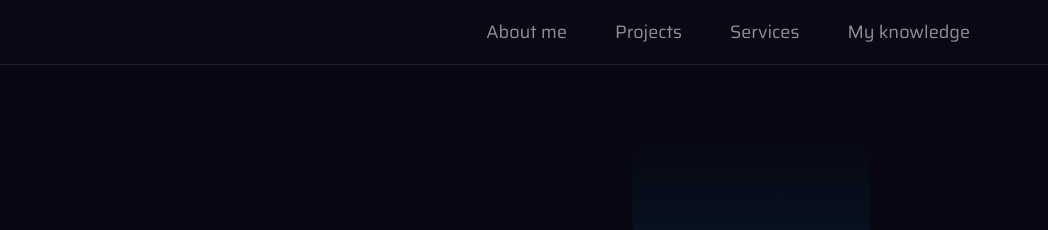
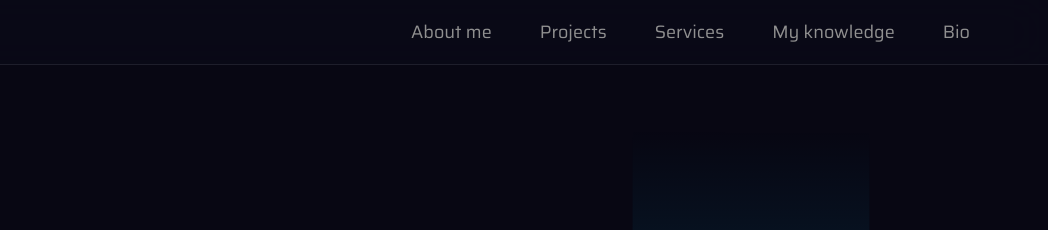
Before and after one commit to noActive/margiela-portfolio-old, a plain HTML site: page index.html in a window 1280 px wide. Shown: the top 230 px of the page, 232-1280 px from the left. Drawn offline with nearby package versions, Linux system fonts and the light colour scheme.

Commit message:
Update index.html

```diff
--- a/index.html
+++ b/index.html
@@ -63,6 +63,9 @@
             </li>
             <li>
               <a href="#s-skills">My knowledge</a>
+            </li>
+            <li>
+              <a href="https://chiquuu.github.io/bio">Bio</a>
             </li>
           </ul>
         </nav>
```
